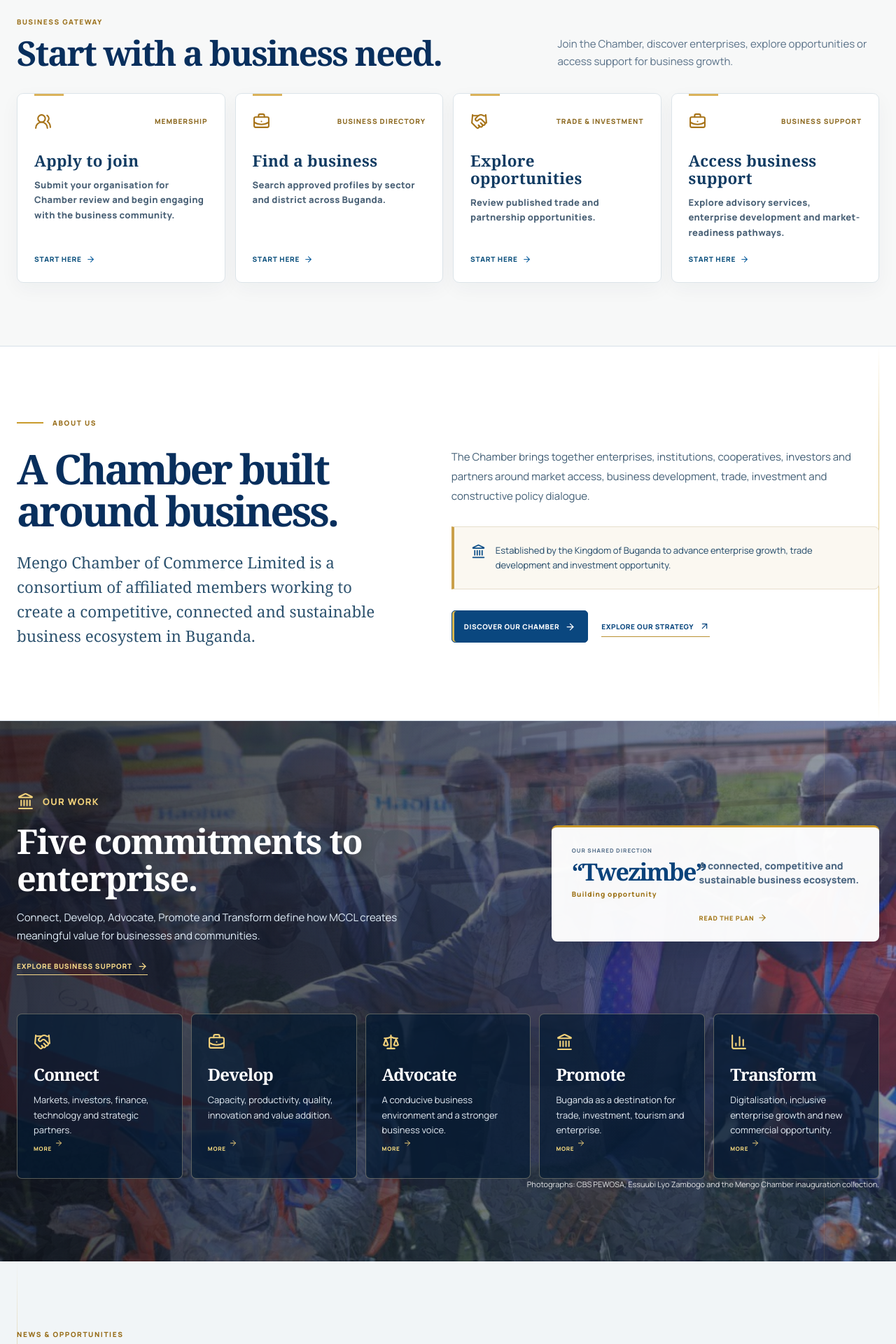
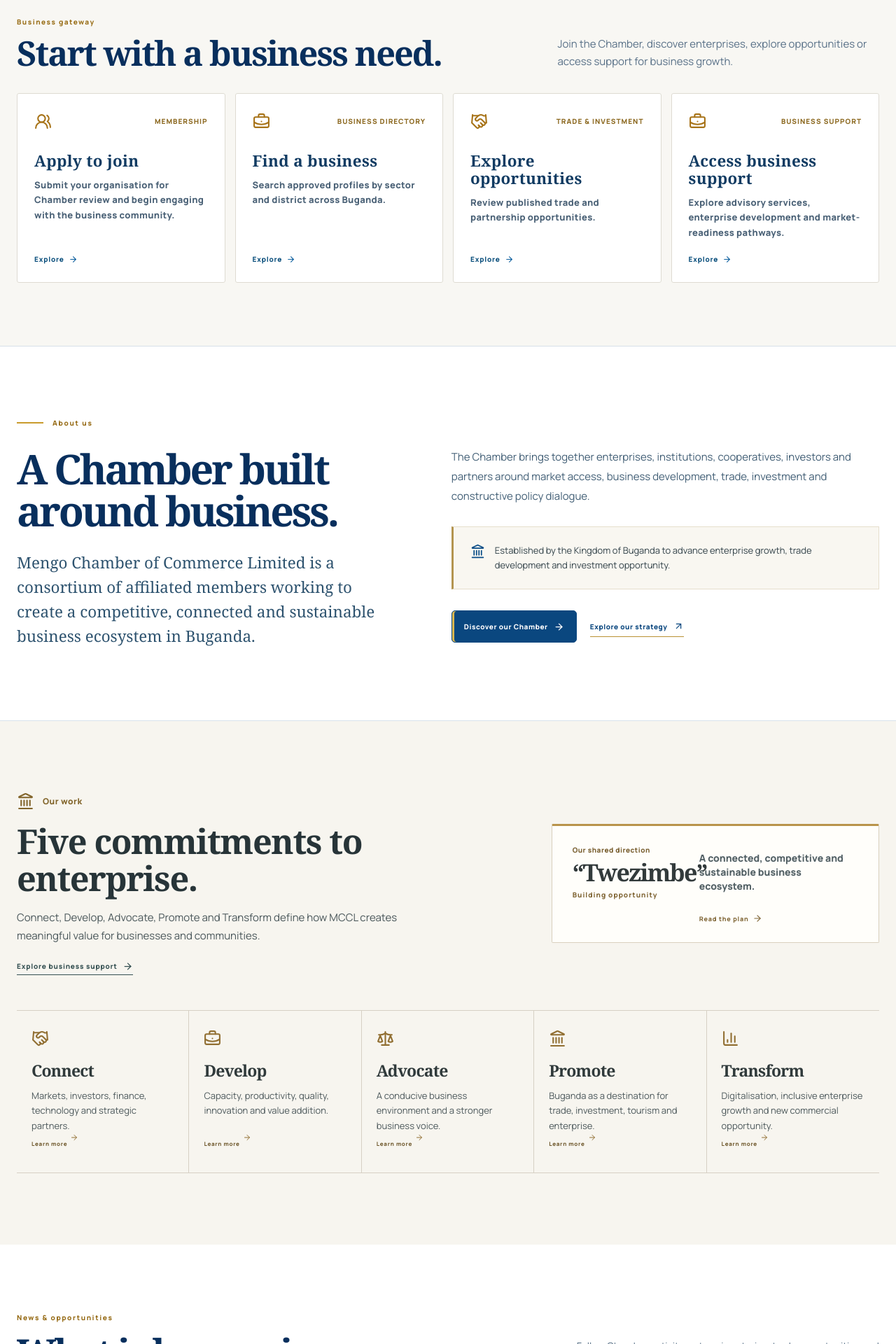
Before and after one commit to watumwa/mengo, a Next.js app: page / in a window 1280 px wide. Shown: the part 880-2800 px from the top of the page at 70% size. Built offline with nearby package versions, Linux system fonts and the light colour scheme.

Commit message:
Refine MCCL homepage with warm editorial sections and charcoal footer

```diff
--- a/app/art-direction.css
+++ b/app/art-direction.css
@@ -403,7 +403,7 @@ main:not(.mc-nema-home):not(.business-directory-page) .connect-match-grid articl
 .mc-nema-home .mc-nema-hero-actions a {
   min-height: 49px;
   padding: 14px 21px;
-  border-radius: 6px;
+  border-radius: 3px;
   font-size: 11px;
   line-height: 1.2;
   letter-spacing: .025em;
@@ -467,7 +467,7 @@ main:not(.mc-nema-home):not(.business-directory-page) .connect-match-grid articl
 /* A practical service gateway, not a second navigation bar. */
 .mc-nema-home .mc-nema-quick-actions {
   padding-block: clamp(64px,7vw,94px);
-  background: #f7f8f8;
+  background: #f8f7f3;
 }
 .mc-nema-home .mc-nema-quick-heading {
   margin-bottom: 32px;
@@ -489,26 +489,20 @@ main:not(.mc-nema-home):not(.business-directory-page) .connect-match-grid articl
   position: relative;
   min-height: 254px;
   padding: 27px 24px 25px;
-  border: 1px solid #dce4e9;
-  border-radius: 9px;
+  border: 1px solid #dedbd2;
+  border-radius: 3px;
   background: #fff;
-  box-shadow: 0 9px 28px rgba(13,48,77,.045);
-  transition: border-color .2s ease,transform .2s ease,box-shadow .2s ease,background-color .2s ease;
+  box-shadow: none;
+  transition: border-color .2s ease,background-color .2s ease;
 }
 .mc-nema-home .mc-nema-quick-grid a::before {
-  position: absolute;
-  top: 0;
-  left: 24px;
-  width: 42px;
-  height: 3px;
-  background: #dab25b;
-  content: "";
+  display: none;
 }
 .mc-nema-home .mc-nema-quick-grid a:hover {
-  border: 1px solid #c3ac74;
-  background: #fffdf9;
-  box-shadow: 0 16px 35px rgba(13,48,77,.085);
-  transform: translateY(-3px);
+  border: 1px solid #b7a77e;
+  background: #fbf9f4;
+  box-shadow: none;
+  transform: none;
 }
 .mc-nema-home .mc-nema-quick-grid a>div svg {
   width: 25px;
@@ -557,14 +551,64 @@ main:not(.mc-nema-home):not(.business-directory-page) .connect-match-grid articl
   margin-top: 29px;
   padding: 23px 24px;
   border: 1px solid #e6decc;
-  border-left: 4px solid #caa04a;
-  border-radius: 0 7px 7px 0;
-  background: #fbf8f1;
-  color: #1e4666;
+  border-left: 3px solid #b49550;
+  border-radius: 0;
+  background: #f9f7f1;
+  color: #33434a;
   font-size: 13px;
 }
 .mc-nema-home .mc-home-about-actions a:first-child {
   border-radius: 5px;
+}
+
+/* Warm, photo-free commitments section: the content is the visual anchor. */
+.mc-nema-home .mc-nema-mandate {
+  background: #f7f5ef;
+  background-image: none;
+  color: #293638;
+}
+.mc-nema-home .mc-nema-mandate::before {
+  display: none;
+}
+.mc-nema-home .mc-nema-mandate-intro > p {
+  color: #82652b;
+  font-size: 12px;
+  letter-spacing: .04em;
+  text-transform: none;
+}
+.mc-nema-home .mc-nema-mandate-intro h2 {
+  color: #273438;
+  text-shadow: none;
+}
+.mc-nema-home .mc-nema-mandate-intro > span {
+  color: #4a575a;
+}
+.mc-nema-home .mc-nema-mandate-intro > a {
+  color: #355052;
+}
+.mc-nema-home .mc-nema-plan-summary strong {
+  color: #323a3b;
+}
+.mc-nema-home .mc-nema-plan-summary small {
+  color: #795f30;
+  font-size: 10px;
+  letter-spacing: .05em;
+}
+.mc-nema-home .mc-nema-plan-summary p {
+  color: #526065;
+}
+.mc-nema-home .mc-nema-plan-summary span,
+.mc-nema-home .mc-nema-plan-summary em {
+  color: #806636;
+}
+.mc-nema-home .mc-nema-role-grid svg {
+  color: #916f32;
+}
+.mc-nema-home .mc-nema-role-grid small {
+  color: #725c31;
+}
+.mc-nema-home .mc-nema-role-grid a:hover small {
+  color: #594524;
 }
 
 /* Five commitments: more breathing room and consistent legibility. */
@@ -578,30 +622,42 @@ main:not(.mc-nema-home):not(.business-directory-page) .connect-match-grid articl
   max-width: 610px;
 }
 .mc-nema-home .mc-nema-plan-summary {
-  border-radius: 8px;
-  box-shadow: 0 18px 42px rgba(0,12,28,.2);
+  border: 1px solid #d9d0be;
+  border-top: 3px solid #b9944b;
+  border-radius: 2px;
+  background: #fffefa;
+  box-shadow: none;
+  color: #303a3b;
 }
 .mc-nema-home .mc-nema-role-grid {
-  gap: 12px;
-  margin-top: 55px;
-  border: 0;
+  gap: 0;
+  margin-top: 50px;
+  border-top: 1px solid #d6d0c4;
+  border-left: 0;
 }
 .mc-nema-home .mc-nema-mandate .mc-nema-role-grid a:nth-child(n) {
-  min-height: 236px;
-  padding: 27px 23px;
-  border: 1px solid rgba(242,222,175,.34);
-  border-radius: 7px;
-  background: rgba(3,26,51,.7);
+  min-height: 220px;
+  padding: 27px 21px;
+  border: 0;
+  border-right: 1px solid #d6d0c4;
+  border-bottom: 1px solid #d6d0c4;
+  border-radius: 0;
+  background: transparent;
+  box-shadow: none;
+  color: #2c373b;
+  transform: none;
 }
 .mc-nema-home .mc-nema-mandate .mc-nema-role-grid a:hover {
-  background: rgba(10,59,99,.86);
-  border-color: #e7c879;
+  background: #eeeae0;
+  border-color: #d6d0c4;
+  transform: none;
 }
 .mc-nema-home .mc-nema-role-grid strong {
-  font-size: 24px;
+  color: #303a3b;
+  font-size: 23px;
 }
 .mc-nema-home .mc-nema-role-grid span {
-  color: #e5edf5;
+  color: #4c585b;
   font-size: 13px;
   line-height: 1.64;
 }
@@ -609,7 +665,7 @@ main:not(.mc-nema-home):not(.business-directory-page) .connect-match-grid articl
 /* Preserve the existing story carousel and published news feed. */
 .mc-nema-home .mc-home-featured {
   padding-block: clamp(72px,7.5vw,106px);
-  background: #f1f5f7;
+  background: #fff;
 }
 .mc-nema-home .mc-home-featured-heading h2 {
   font-size: clamp(39px,4.1vw,59px);
@@ -625,8 +681,9 @@ main:not(.mc-nema-home):not(.business-directory-page) .connect-match-grid articl
 }
 .mc-nema-home .mc-home-featured-carousel {
   overflow: hidden;
-  border-radius: 10px;
-  box-shadow: 0 21px 55px rgba(6,39,75,.12);
+  border: 1px solid #ddd9cf;
+  border-radius: 2px;
+  box-shadow: none;
 }
 .mc-nema-home .mc-home-featured .mc-hero-slider-detail {
   padding: clamp(32px,3.8vw,58px);
@@ -641,28 +698,36 @@ main:not(.mc-nema-home):not(.business-directory-page) .connect-match-grid articl
 /* A high-contrast final invitation to participate. */
 .mc-nema-home .mc-home-membership {
   padding-block: clamp(80px,8vw,120px);
-  background: linear-gradient(112deg,#061f3b 0%,#0b3864 75%,#124977 100%);
+  background: #f0ece3;
+  color: #30383a;
 }
 .mc-nema-home .mc-home-membership h2 {
+  color: #2b3438;
   font-size: clamp(40px,4.4vw,61px);
   line-height: 1.07;
 }
 .mc-nema-home .mc-home-membership-copy > p {
-  color: #e2eaf1;
+  color: #46555d;
   font-size: 16px;
 }
 .mc-nema-home .mc-home-membership-actions a {
   min-height: 50px;
   padding: 14px 19px;
-  border-radius: 5px;
+  border: 1px solid #706955;
+  border-radius: 3px;
+  background: transparent;
+  color: #292f30;
   font-size: 11px;
 }
 .mc-nema-home .mc-home-membership-actions a:first-child {
-  background: #e9c16a;
-  color: #082c50;
+  border-color: #292f30;
+  background: #292f30;
+  color: #fffaf0;
 }
 .mc-nema-home .mc-home-membership-actions a:first-child:hover {
-  background: #f3d58e;
+  border-color: #444a48;
+  background: #444a48;
+  color: #fff;
 }
 
 /* Responsive layout: two-up credentials and services on tablets,
@@ -771,3 +836,75 @@ main:not(.mc-nema-home):not(.business-directory-page) .connect-match-grid articl
     transform: none;
   }
 }
+
+
+/* Homepage-specific finishing touches. The sitewide footer and interior
+   page layouts are deliberately unchanged. */
+.mc-nema-home .mc-home-membership::before,
+.mc-nema-home .mc-home-featured::before,
+.mc-nema-home .mc-home-about::after {
+  display: none;
+}
+.mc-nema-home .mc-home-membership-grid > div:first-child > p {
+  color: #806333;
+  letter-spacing: .075em;
+}
+.mc-nema-home .mc-home-membership-actions a:last-child:hover {
+  background: #e4dfd2;
+  color: #252c2e;
+}
+.mc-nema-home .mc-nema-plan-summary:hover {
+  background: #fffefa;
+  transform: none;
+}
+.mc-nema-home .mc-nema-role-grid a:hover svg {
+  color: #795b24;
+}
+.mc-nema-home .mc-nema-mandate .mc-nema-role-grid a:nth-child(5) {
+  border-right: 0;
+}
+#main-content:has(.mc-nema-home) + .bp-footer {
+  background: #292e2e;
+  color: #f2eee4;
+}
+#main-content:has(.mc-nema-home) + .bp-footer h2 {
+  color: #e9d5a2;
+  font-size: 14px;
+  font-weight: 650;
+  letter-spacing: .015em;
+  text-transform: none;
+}
+#main-content:has(.mc-nema-home) + .bp-footer :is(p,a:not(.bp-brand)) {
+  color: #dddcd5;
+}
+#main-content:has(.mc-nema-home) + .bp-footer .bp-footer-note {
+  border-left-color: rgba(232,218,184,.28);
+}
+#main-content:has(.mc-nema-home) + .bp-footer .bp-footer-bottom {
+  border-top-color: rgba(232,218,184,.2);
+  color: #c2c4be;
+}
+@media (max-width: 800px) {
+  .mc-nema-home .mc-nema-mandate .mc-nema-role-grid a:nth-child(n) {
+    border-right: 1px solid #d6d0c4;
+  }
+  .mc-nema-home .mc-nema-mandate .mc-nema-role-grid a:nth-child(even) {
+    border-right: 0;
+  }
+}
+@media (max-width: 600px) {
+  .mc-nema-home .mc-nema-mandate .mc-nema-role-grid a:nth-child(n) {
+    min-height: 154px;
+    padding: 25px 4px;
+    border-right: 0;
+  }
+  .mc-nema-home .mc-nema-role-grid {
+    margin-top: 35px;
+  }
+}
+@media (prefers-reduced-motion: reduce) {
+  .mc-nema-home .mc-nema-quick-grid a:hover,
+  .mc-nema-home .mc-nema-mandate .mc-nema-role-grid a:hover {
+    transform: none;
+  }
+}
--- a/app/page.tsx
+++ b/app/page.tsx
@@ -10,7 +10,6 @@ import {
   UsersRound,
 } from "lucide-react";
 import { Shell } from "./components";
-import { realPhotos } from "./realPhotos";
 import { HeroStoryCarousel } from "./HeroStoryCarousel";
 import { LatestChamberUpdates } from "./LatestChamberUpdates";
 
@@ -33,7 +32,7 @@ const strategicRoles = [
 export default function HomePage() {
   return (
     <Shell>
-      <main id="main-content" className="mc-nema-home">
+      <main className="mc-nema-home">
         <section className="mc-nema-hero" aria-labelledby="home-title">
           <div className="bp-shell mc-nema-hero-grid">
             <div className="mc-nema-hero-copy">
@@ -43,8 +42,8 @@ export default function HomePage() {
               <div className="mc-nema-hero-rule" />
               <p className="mc-nema-hero-summary">Connecting businesses to markets, investment and opportunity across Buganda and beyond.</p>
               <div className="mc-nema-hero-actions">
-                <Link href="/membership" className="mc-nema-primary-action">EXPLORE MEMBERSHIP <ArrowRight size={17} /></Link>
-                <Link href="/opportunities" className="mc-nema-secondary-action">EXPLORE OPPORTUNITIES <ArrowUpRight size={16} /></Link>
+                <Link href="/membership" className="mc-nema-primary-action">Explore membership <ArrowRight size={17} /></Link>
+                <Link href="/opportunities" className="mc-nema-secondary-action">Explore opportunities <ArrowUpRight size={16} /></Link>
               </div>
               <p className="mc-nema-hero-meta">Established by the Kingdom of Buganda <span aria-hidden="true">·</span> Company Limited by Guarantee</p>
             </div>
@@ -63,7 +62,7 @@ export default function HomePage() {
 
         <section className="mc-nema-quick-actions" aria-labelledby="business-gateway-title"><div className="bp-shell">
           <div className="mc-nema-quick-heading">
-            <div><p>BUSINESS GATEWAY</p><h2 id="business-gateway-title">Start with a business need.</h2></div>
+            <div><p>Business gateway</p><h2 id="business-gateway-title">Start with a business need.</h2></div>
             <p>Join the Chamber, discover enterprises, explore opportunities or access support for business growth.</p>
           </div>
           <div className="mc-nema-quick-grid">
@@ -71,14 +70,14 @@ export default function HomePage() {
               <div><Icon size={23} /><small>{eyebrow}</small></div>
               <strong>{title}</strong>
               <span>{text}</span>
-              <em>START HERE <ArrowRight size={13} /></em>
+              <em>Explore <ArrowRight size={13} /></em>
             </Link>)}
           </div>
         </div></section>
 
         <section className="mc-home-about" aria-labelledby="mc-home-about-title">
           <div className="bp-shell">
-            <p className="mc-home-about-kicker">ABOUT US</p>
+            <p className="mc-home-about-kicker">About us</p>
             <div className="mc-home-about-grid">
               <div className="mc-home-about-heading">
                 <h2 id="mc-home-about-title">A Chamber built around business.</h2>
@@ -91,8 +90,8 @@ export default function HomePage() {
                   <span>Established by the Kingdom of Buganda to advance enterprise growth, trade development and investment opportunity.</span>
                 </div>
                 <div className="mc-home-about-actions">
-                  <Link href="/about">DISCOVER OUR CHAMBER <ArrowRight size={15} aria-hidden="true" /></Link>
-                  <Link href="/strategy">EXPLORE OUR STRATEGY <ArrowUpRight size={15} aria-hidden="true" /></Link>
+                  <Link href="/about">Discover our Chamber <ArrowRight size={15} aria-hidden="true" /></Link>
+                  <Link href="/strategy">Explore our strategy <ArrowUpRight size={15} aria-hidden="true" /></Link>
                 </div>
               </div>
             </div>
@@ -100,25 +99,19 @@ export default function HomePage() {
         </section>
 
         <section className="mc-nema-mandate" aria-labelledby="mandate-title">
-          <div className="mc-nema-mandate-photos" aria-hidden="true">
-            {[realPhotos.pewosaAgriculture, realPhotos.pewosaEnterprise, realPhotos.essuubiCommunity, realPhotos.chamberInauguration].map((photo) => (
-              <div key={photo.src} className="mc-nema-mandate-photo" style={{ backgroundImage: `url("${photo.src}")` }} />
-            ))}
-          </div>
           <div className="bp-shell">
             <div className="mc-nema-mandate-top">
               <div className="mc-nema-mandate-intro">
                 <p><Landmark size={25} /> Our work</p>
                 <h2 id="mandate-title">Five commitments to enterprise.</h2>
                 <span>Connect, Develop, Advocate, Promote and Transform define how MCCL creates meaningful value for businesses and communities.</span>
-                <Link href="/services">EXPLORE BUSINESS SUPPORT <ArrowRight size={15} /></Link>
+                <Link href="/services">Explore business support <ArrowRight size={15} /></Link>
               </div>
-              <Link href="/strategy" className="mc-nema-plan-summary"><div><small>OUR SHARED DIRECTION</small><strong>“Twezimbe”</strong><span>Building opportunity</span></div><p>A connected, competitive and sustainable business ecosystem.</p><em>READ THE PLAN <ArrowRight size={14} /></em></Link>
+              <Link href="/strategy" className="mc-nema-plan-summary"><div><small>Our shared direction</small><strong>“Twezimbe”</strong><span>Building opportunity</span></div><p>A connected, competitive and sustainable business ecosystem.</p><em>Read the plan <ArrowRight size={14} /></em></Link>
             </div>
             <div className="mc-nema-role-grid">
-              {strategicRoles.map(({ title, text, href, icon: Icon }) => <Link href={href} key={title}><Icon size={25} /><strong>{title}</strong><span>{text}</span><small>MORE <ArrowRight size={12} /></small></Link>)}
+              {strategicRoles.map(({ title, text, href, icon: Icon }) => <Link href={href} key={title}><Icon size={25} /><strong>{title}</strong><span>{text}</span><small>Learn more <ArrowRight size={12} /></small></Link>)}
             </div>
-            <p className="mc-nema-mandate-photo-credit">Photographs: CBS PEWOSA, Essuubi Lyo Zambogo and the Mengo Chamber inauguration collection.</p>
           </div>
         </section>
 
@@ -126,15 +119,15 @@ export default function HomePage() {
           <div className="bp-shell">
             <div className="mc-home-featured-heading">
               <div>
-                <p>NEWS &amp; OPPORTUNITIES</p>
+                <p>News &amp; opportunities</p>
                 <h2 id="mc-home-featured-title">What is happening across the Chamber.</h2>
               </div>
               <div>
                 <p>Follow Chamber activity, enterprise stories, trade opportunities and upcoming business events.</p>
                 <div className="mc-home-featured-links">
-                  <Link href="/insights">LATEST UPDATES <ArrowUpRight size={15} aria-hidden="true" /></Link>
-                  <Link href="/opportunities">OPPORTUNITIES <ArrowUpRight size={15} aria-hidden="true" /></Link>
-                  <Link href="/events-calendar">EVENTS <ArrowUpRight size={15} aria-hidden="true" /></Link>
+                  <Link href="/insights">Latest updates <ArrowUpRight size={15} aria-hidden="true" /></Link>
+                  <Link href="/opportunities">Opportunities <ArrowUpRight size={15} aria-hidden="true" /></Link>
+                  <Link href="/events-calendar">Events <ArrowUpRight size={15} aria-hidden="true" /></Link>
                 </div>
               </div>
             </div>
@@ -150,14 +143,14 @@ export default function HomePage() {
         <section className="mc-home-membership" aria-labelledby="mc-home-membership-title">
           <div className="bp-shell mc-home-membership-grid">
             <div>
-              <p>MEMBERSHIP</p>
+              <p>Membership</p>
               <h2 id="mc-home-membership-title">Build stronger business connections through MCCL.</h2>
             </div>
             <div className="mc-home-membership-copy">
               <p>Connect with enterprises, institutions, cooperatives, investors and partners working to expand opportunity across Buganda and beyond.</p>
               <div className="mc-home-membership-actions">
-                <Link href="/membership/apply">APPLY TO JOIN <ArrowRight size={16} aria-hidden="true" /></Link>
-                <Link href="/membership">EXPLORE MEMBERSHIP <ArrowUpRight size={16} aria-hidden="true" /></Link>
+                <Link href="/membership/apply">Apply to join <ArrowRight size={16} aria-hidden="true" /></Link>
+                <Link href="/membership">Explore membership <ArrowUpRight size={16} aria-hidden="true" /></Link>
               </div>
             </div>
           </div>
```
